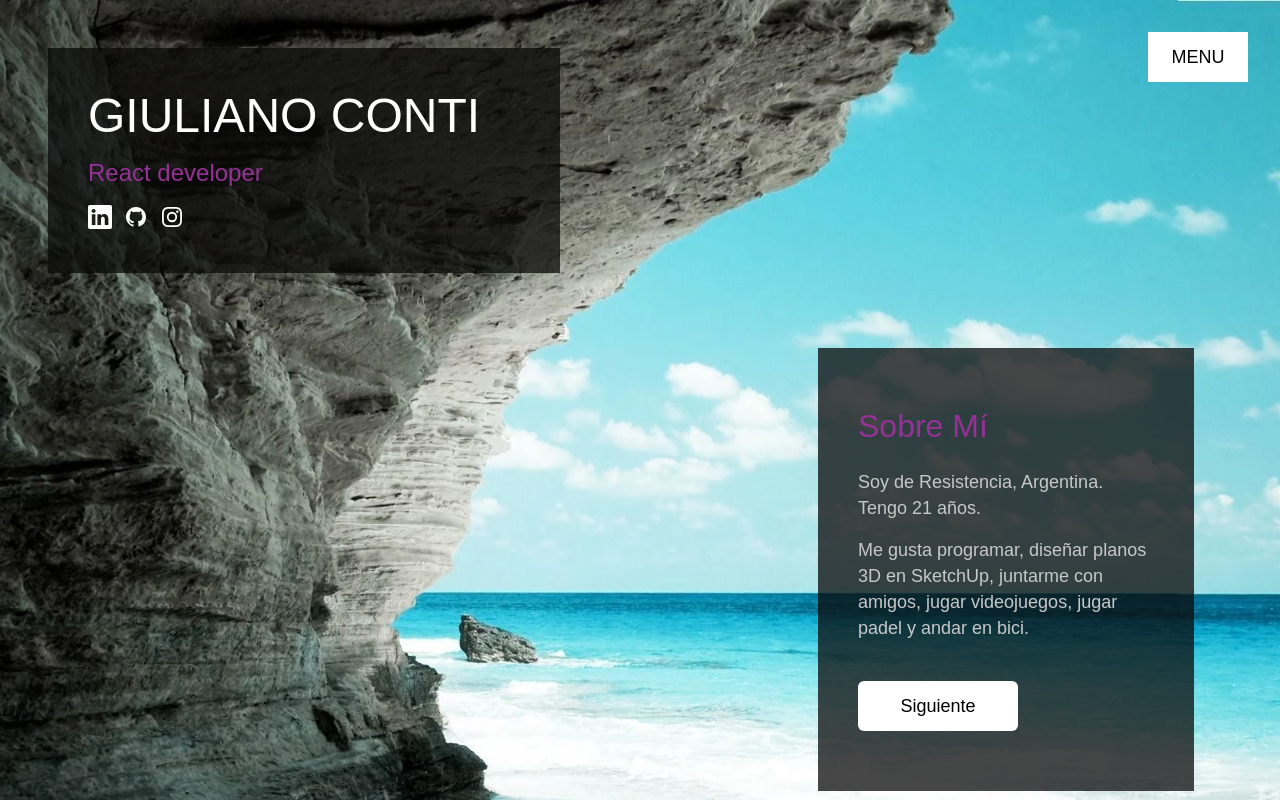
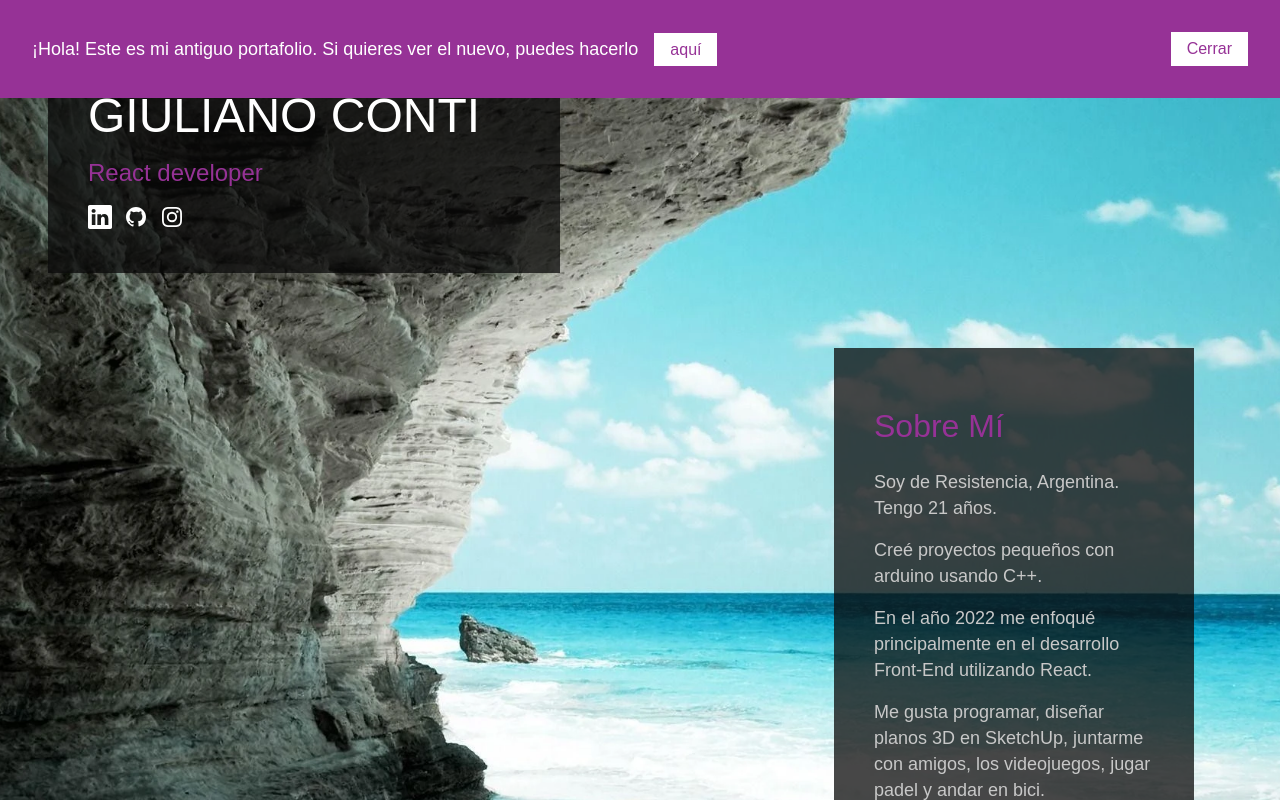
Before and after one commit to giulianoconti/portfolio-sm, a React (Vite) app: page / in a window 1280 px wide. Both pictures are taken after a click on the button "Ver Más". Shown: the top 800 px of the page. Built offline with nearby package versions, Linux system fonts and the light colour scheme.

Commit message:
old portfolio notice

```diff
--- a/src/App.jsx
+++ b/src/App.jsx
@@ -13,6 +13,7 @@ export const App = () => {
   const [page, setPage] = useState(0);
   const [showMenu, setShowMenu] = useState(false);
   const [isLoading, setIsLoading] = useState(true);
+  const [showAlertNewPortfolio, setShowAlertNewPortfolio] = useState(true);
 
   useEffect(() => {
     const uploadedImage02 = new Image();
@@ -40,6 +41,22 @@ export const App = () => {
 
   return (
     <div>
+      {showAlertNewPortfolio && (
+        <div className="alert_new_portfolio">
+          <div className="alert_new_portfolio_container">
+            <p className="alert_new_portfolio_text">
+              ¡Hola! Este es mi antiguo portafolio. Si quieres ver el nuevo, puedes hacerlo
+              <a className="alert_new_portfolio_btn" href="https://portfolio-3d-giulianoconti.vercel.app/" target="_blank" rel="noreferrer">
+                aquí
+              </a>
+            </p>
+            <button className="alert_new_portfolio_btn" onClick={() => setShowAlertNewPortfolio(false)}>
+              Cerrar
+            </button>
+          </div>
+        </div>
+      )}
+
       <div>
         <div className="absolute card-main-container">
           <h1 className="card-main-title">GIULIANO CONTI</h1>
@@ -102,27 +119,19 @@ export const App = () => {
         </div>
       </div>
 
-      <section
-        className={`page absolute container-img container-img-intro ${page === 0 ? "show-page" : "hidden-page"}`}
-      >
+      <section className={`page absolute container-img container-img-intro ${page === 0 ? "show-page" : "hidden-page"}`}>
         <IntroScreen setPage={setPage} />
       </section>
 
-      <section
-        className={`page absolute container-img container-img-about ${page === 1 ? "show-page" : "hidden-page"}`}
-      >
+      <section className={`page absolute container-img container-img-about ${page === 1 ? "show-page" : "hidden-page"}`}>
         <AboutScreen setPage={setPage} />
       </section>
 
-      <section
-        className={`page absolute container-img container-img-projects ${page === 2 ? "show-page" : "hidden-page"}`}
-      >
+      <section className={`page absolute container-img container-img-projects ${page === 2 ? "show-page" : "hidden-page"}`}>
         <ProjectScreen />
       </section>
 
-      <section
-        className={`page absolute container-img container-img-contact ${page === 3 ? "show-page" : "hidden-page"}`}
-      >
+      <section className={`page absolute container-img container-img-contact ${page === 3 ? "show-page" : "hidden-page"}`}>
         <ContactScreen />
       </section>
     </div>
--- a/src/index.css
+++ b/src/index.css
@@ -4,36 +4,78 @@ body {
 }
 
 * {
+  box-sizing: border-box;
   font-family: Arial, Helvetica, sans-serif;
+  margin: 0;
+  padding: 0;
+}
+
+.alert_new_portfolio {
+  background-color: rgb(150, 50, 150);
+  color: rgb(255, 255, 255);
+  font-size: 18px;
+  font-weight: 100;
+  left: 0;
+  right: 0;
+  margin: 0 auto;
+  padding: 32px;
+  position: fixed;
+  text-align: center;
+  top: 0;
+  width: 100%;
+  z-index: 200;
+}
+
+.alert_new_portfolio_container {
+  align-items: center;
+  display: flex;
+  justify-content: space-between;
+}
+
+.alert_new_portfolio_text {
+  margin: 0;
+}
+
+.alert_new_portfolio_btn {
+  background-color: rgb(255, 255, 255);
+  border: none;
+  color: rgb(150, 50, 150);
+  cursor: pointer;
+  font-size: 16px;
+  font-weight: 100;
+  margin-left: 16px;
+  outline: none;
+  padding: 8px 16px;
+  text-decoration: none;
 }
 
 .menu {
+  margin-top: 50px;
+  opacity: 1;
   transition: all 0.3s ease;
-  opacity: 1;
-  margin-top: 50px;
 }
 
 .hidden-menu {
+  opacity: 0;
   transition: all 0.3s ease;
-  opacity: 0;
   visibility: hidden;
 }
 
 .page {
+  opacity: 1;
   transition: all 0.5s ease;
-  opacity: 1;
 }
 
 .hidden-page {
+  opacity: 0;
   transition: all 0.3s ease;
-  opacity: 0;
   visibility: hidden;
 }
 
 .preload-bg-img {
-  width: 0;
   height: 0;
   visibility: hidden;
+  width: 0;
 }
 
 .absolute {
@@ -45,18 +87,18 @@ body {
 }
 
 .loader {
+  animation: spin 1.5s linear infinite;
+  border-radius: 50%;
+  border-top: 8px solid rgb(150, 50, 150);
   border: 8px solid #f3f3f3;
-  border-top: 8px solid rgb(150, 50, 150);
-  border-radius: 50%;
-  width: 60px;
+  bottom: 0;
   height: 60px;
-  animation: spin 1.5s linear infinite;
-  right: 0;
   left: 0;
-  top: 0;
-  bottom: 0;
   margin: auto;
   position: absolute;
+  right: 0;
+  top: 0;
+  width: 60px;
 }
 
 @keyframes spin {
@@ -69,12 +111,12 @@ body {
 }
 
 .card-main-container {
+  background-color: rgba(10, 10, 10, 0.75);
   display: flex;
   flex-direction: column;
-  max-width: 400px;
-  background-color: rgba(10, 10, 10, 0.75);
+  margin: 48px;
+  max-width: 520px;
   padding: 40px 80px 40px 40px;
-  margin: 48px;
   z-index: 99;
 }
 
@@ -97,10 +139,10 @@ body {
 }
 
 .card-main-icon-svg {
-  width: 24px;
+  color: rgb(255, 255, 255);
   height: 24px;
   margin: 18px 12px 0 0;
-  color: rgb(255, 255, 255);
+  width: 24px;
 }
 
 .menu-container {
@@ -112,19 +154,19 @@ body {
 
 .menu-btn {
   background-color: rgb(255, 255, 255);
+  border: none;
+  cursor: pointer;
+  font-size: 18px;
+  height: 50px;
   margin-bottom: 8px;
-  border: none;
-  height: 50px;
-  width: 100%;
-  font-size: 18px;
-  cursor: pointer;
   outline: none;
   position: relative;
+  width: 100%;
 }
 
 .menu-btn-sm {
+  float: right;
   width: 100px;
-  float: right;
 }
 
 .menu-container-btns {
@@ -145,14 +187,14 @@ body {
 }
 
 .container-img {
-  width: 100%;
-  height: 100vh;
-  background-size: cover;
   background-position: center;
   background-repeat: no-repeat;
+  background-size: cover;
+  height: 100vh;
+  left: 0;
   position: absolute;
   top: 0;
-  left: 0;
+  width: 100%;
   z-index: -1;
 }
 
@@ -170,9 +212,9 @@ body {
 .card-intro-container {
   display: flex;
   flex-direction: column;
-  max-width: 512px;
   float: right;
   margin: 86px 86px 0 0;
+  max-width: 512px;
 }
 
 .card-intro-title {
@@ -184,12 +226,12 @@ body {
 }
 
 .card-intro-subtitle-container {
+  background-color: rgba(10, 10, 10, 0.75);
   display: flex;
   flex-direction: column;
+  line-height: 24px;
+  margin-bottom: 16px;
   padding: 40px;
-  line-height: 24px;
-  background-color: rgba(10, 10, 10, 0.75);
-  margin-bottom: 16px;
 }
 
 .card-intro-subtitle {
@@ -200,13 +242,13 @@ body {
 
 .card-intro-btn {
   background-color: rgb(255, 255, 255);
+  border-radius: 6px;
   border: none;
-  border-radius: 6px;
+  cursor: pointer;
+  font-size: 18px;
   height: 50px;
+  margin-left: 40px;
   width: 160px;
-  font-size: 18px;
-  cursor: pointer;
-  margin-left: 40px;
 }
 
 .card-intro-btn:hover {
@@ -222,9 +264,9 @@ body {
   background-color: rgba(10, 10, 10, 0.75);
   display: flex;
   flex-direction: column;
-  max-width: 296px;
   float: right;
   margin: 16px 86px 0 0;
+  max-width: 360px;
   padding: 60px 40px;
 }
 
@@ -238,19 +280,19 @@ body {
 .card-about-subtitle {
   color: rgb(200, 200, 200);
   font-size: 18px;
+  line-height: 26px;
   margin: 8px 0;
-  line-height: 26px;
 }
 
 .card-about-btn {
   background-color: rgb(255, 255, 255);
+  border-radius: 6px;
   border: none;
-  border-radius: 6px;
+  cursor: pointer;
+  font-size: 18px;
   height: 50px;
+  margin-top: 32px;
   width: 160px;
-  font-size: 18px;
-  cursor: pointer;
-  margin-top: 32px;
 }
 
 .card-about-btn:hover {
@@ -271,15 +313,15 @@ body {
 }
 
 .project-container {
-  position: absolute;
-  width: 800px;
-  overflow: hidden;
-  margin: auto;
   background-color: black;
   color: rgb(255, 255, 255);
   left: 0;
+  margin: auto;
+  overflow: hidden;
+  position: absolute;
   right: 0;
-  z-index: 999;
+  width: 800px;
+  z-index: 150;
 }
 
 .project-container-transform {
@@ -362,10 +404,10 @@ body {
 }
 
 .project-card {
-  z-index: 9999;
+  cursor: pointer;
+  height: 550px;
   width: 800px;
-  height: 550px;
-  cursor: pointer;
+  z-index: 200;
 }
 
 .project-card:hover .project-card-description {
@@ -377,24 +419,24 @@ body {
 }
 
 .project-card-image {
+  background-repeat: no-repeat;
   background-size: 800px;
-  background-repeat: no-repeat;
-  width: 800px;
   height: 450px;
   transition: transform 0.3s;
+  width: 800px;
 }
 
 .project-card-title {
-  text-align: center;
+  background-color: rgb(150, 50, 150);
+  bottom: 0;
   color: rgb(255, 255, 255);
   font-size: 32px;
   font-weight: 100;
   margin: 0;
   padding: 10px 0;
-  background-color: rgb(150, 50, 150);
+  position: absolute;
+  text-align: center;
   width: 100%;
-  bottom: 0;
-  position: absolute;
 }
 
 .project-card-description {
@@ -402,10 +444,10 @@ body {
   bottom: -70px;
   color: rgb(255, 255, 255);
   font-size: 18px;
-  height: 61px;
+  height: 72px;
   line-height: 26px;
   margin: 0;
-  padding-bottom: 10px;
+  padding: 2px 0 10px 0;
   position: absolute;
   text-align: center;
   transition: transform 0.3s;
@@ -413,31 +455,33 @@ body {
 }
 
 .project-navigation {
-  position: absolute;
   display: flex;
   justify-content: space-between;
+  left: 0;
+  margin: auto;
+  overflow: hidden;
+  padding: 0;
+  position: absolute;
+  right: 0;
   width: 880px;
-  overflow: hidden;
-  margin: auto;
-  left: 0;
-  right: 0;
-  padding: 0;
 }
 
 .project-navigation-button {
   background-color: rgba(10, 10, 10, 0.75);
+  border: none;
   color: rgb(255, 255, 255);
-  border: none;
   height: 450px;
   width: 40px;
 }
 
 .project-navigation-button-text {
+  border-radius: 50%;
   border: 2px solid rgb(255, 255, 255);
-  border-radius: 50%;
+  cursor: pointer;
+  height: 32px;
   padding: 5px;
-  cursor: pointer;
   transition: transform 0.3s, background-color 0.3s;
+  width: 32px;
 }
 
 .project-navigation-button-text:hover {
@@ -451,45 +495,49 @@ body {
 }
 
 .contact-container {
+  background-color: rgba(255, 255, 255, 0.75);
   display: flex;
-  background-color: rgba(255, 255, 255, 0.75);
   flex-direction: column;
+  margin-left: 86px;
   max-width: 400px;
   padding: 40px;
-  margin-left: 86px;
 }
 
 .contact-input {
   background: transparent;
-  border: none;
   border-bottom: 1px solid rgb(0, 0, 0);
+  border-left: none;
+  border-right: none;
+  border-top: none;
+  font-size: 18px;
   height: 50px;
+  margin-bottom: 16px;
+  outline: none;
   width: 100%;
-  font-size: 18px;
-  outline: none;
-  margin-bottom: 16px;
 }
 
 .contact-input:focus {
+  border-bottom: 1px solid rgb(150, 50, 150);
   color: rgb(10, 10, 10, 0.75);
-  border-bottom: 1px solid rgb(150, 50, 150);
 }
 
 .contact-btn {
   background: transparent;
-  border: none;
   border-bottom: 1px solid rgb(0, 0, 0);
-  height: 50px;
-  width: 64px;
-  font-size: 18px;
+  border-left: none;
+  border-right: none;
+  border-top: none;
   cursor: pointer;
   float: right;
+  font-size: 18px;
+  height: 50px;
   margin-top: 32px;
+  width: 64px;
 }
 
 .contact-btn:hover {
+  border-bottom: 1px solid rgb(150, 50, 150);
   color: rgb(150, 50, 150);
-  border-bottom: 1px solid rgb(150, 50, 150);
 }
 
 .textarea {
@@ -498,19 +546,19 @@ body {
 }
 
 .contact-footer-container {
+  align-items: center;
   display: flex;
   justify-content: space-between;
-  align-items: center;
 }
 
 .submit-state {
+  align-items: center;
   color: rgb(150, 50, 150);
+  display: flex;
   height: 50px;
+  justify-content: center;
+  margin-top: 32px;
   width: 164px;
-  margin-top: 32px;
-  display: flex;
-  justify-content: center;
-  align-items: center;
 }
 
 @media screen and (max-width: 920px) {
@@ -520,8 +568,8 @@ body {
   }
 
   .project-container-transform {
+    height: 337.5px;
     width: 600px;
-    height: 337.5px;
   }
 
   .transform-1 {
@@ -556,16 +604,16 @@ body {
   }
 
   .project-card {
-    z-index: 9999;
+    cursor: pointer;
+    height: 550px;
     width: 600px;
-    height: 550px;
-    cursor: pointer;
+    z-index: 200;
   }
 
   .project-card-image {
     background-size: 600px;
+    height: 337.5px;
     width: 600px;
-    height: 337.5px;
   }
 
   .project-navigation {
@@ -596,8 +644,8 @@ body {
   }
 
   .project-container-transform {
+    height: 281.25px;
     width: 500px;
-    height: 281.25px;
   }
 
   .transform-1 {
@@ -632,14 +680,14 @@ body {
   }
 
   .project-card {
+    height: 381.25px;
     width: 500px;
-    height: 381.25px;
   }
 
   .project-card-image {
     background-size: 500px;
+    height: 281.25px;
     width: 500px;
-    height: 281.25px;
   }
 
   .project-card-title {
@@ -665,8 +713,8 @@ body {
   }
 
   .card-main-container {
+    margin: 32px;
     padding: 10px 20px;
-    margin: 32px;
   }
 
   .height-for-absolutes {
@@ -675,14 +723,14 @@ body {
 
   /* --------------- INTRO section --------------- */
   .card-intro-container {
+    margin: auto;
     width: 90%;
-    margin: auto;
   }
 
   .card-intro-title {
-    padding: 0;
     font-size: 28px;
     margin-left: 20px;
+    padding: 0;
   }
 
   .card-intro-subtitle-container {
@@ -700,8 +748,9 @@ body {
   /* --------------- ABOUT section --------------- */
   .card-about-container {
     margin: auto;
-    width: 80%;
+    max-width: 100%;
     padding: 20px;
+    width: 100%;
   }
 
   /* --------------- PROJECTS section --------------- */
@@ -714,10 +763,10 @@ body {
   }
 
   .project-container-transform {
-    width: 200px;
     height: 200px;
     margin: 0;
     padding: 0;
+    width: 200px;
   }
 
   .transform-1 {
@@ -752,8 +801,8 @@ body {
   }
 
   .project-card {
+    height: 200px;
     width: 200px;
-    height: 200px;
   }
 
   .project-card:hover .project-card-description {
@@ -770,11 +819,11 @@ body {
   }
 
   .project-card-image {
+    background-color: rgb(150, 50, 150);
+    background-position-y: center;
     background-size: 200px;
-    background-position-y: center;
+    height: 200px;
     width: 200px;
-    height: 200px;
-    background-color: rgb(150, 50, 150);
   }
 
   .project-card-title {
@@ -796,8 +845,8 @@ body {
 
   /* --------------- CONTACT section --------------- */
   .contact-container {
+    margin: 0 32px;
     padding: 20px;
-    margin: 0 32px;
   }
 
   .contact-input {
@@ -809,9 +858,9 @@ body {
   }
 
   .contact-footer-container {
+    align-items: center;
     display: flex;
     justify-content: space-between;
-    align-items: center;
     padding: 0;
   }
 }
--- a/src/pages/AboutScreen.jsx
+++ b/src/pages/AboutScreen.jsx
@@ -22,10 +22,16 @@ export const AboutScreen = ({ setPage }) => {
       <div className="height-for-absolutes" />
       <div className="card-about-container">
         <h1 className="card-about-title">Sobre Mí</h1>
-        <p className="card-about-subtitle">Soy de Resistencia, Argentina. Tengo {getAge("2001-03-07")} años.</p>
         <p className="card-about-subtitle">
-          Me gusta programar, diseñar planos 3D en SketchUp, juntarme con amigos, jugar videojuegos, jugar padel y andar
-          en bici.
+          Soy de Resistencia, Argentina. Tengo {getAge("2001-03-07")} años.
+        </p>
+        <p className="card-about-subtitle">Creé proyectos pequeños con arduino usando C++.</p>
+        <p className="card-about-subtitle">
+          En el año 2022 me enfoqué principalmente en el desarrollo Front-End utilizando React.
+        </p>
+        <p className="card-about-subtitle">
+          Me gusta programar, diseñar planos 3D en SketchUp, juntarme con amigos, los videojuegos,
+          jugar padel y andar en bici.
         </p>
         <button className="card-about-btn" onClick={goToProjects}>
           Siguiente
```
Also changed, not shown: src/pages/IntroScreen.jsx (+8 -4 lines).
